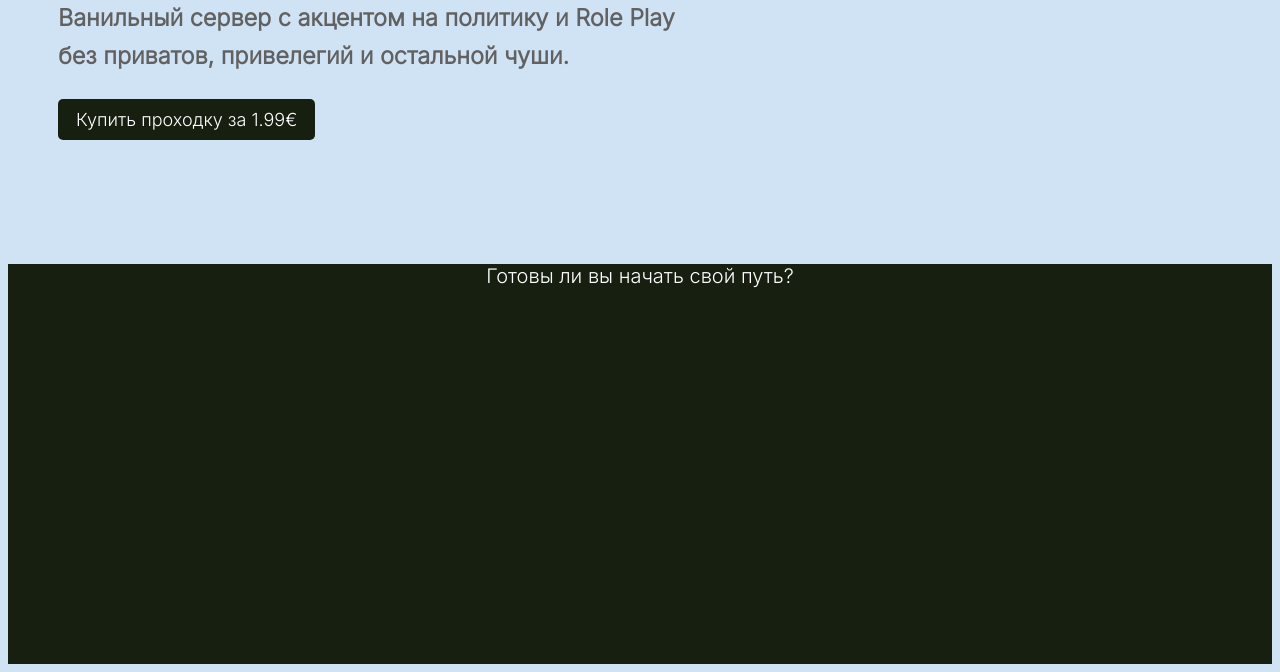
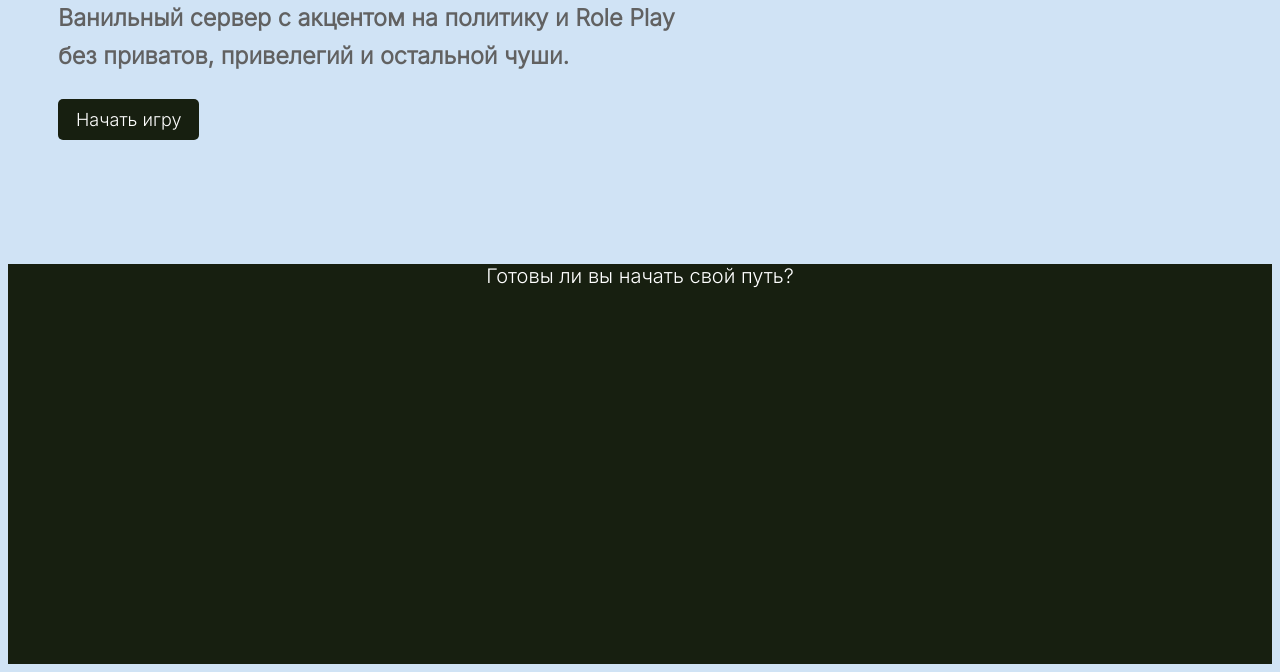
Before and after one commit to aweizy/v2, a plain HTML site: page index.html in a window 1280 px wide. Shown: the part 167-839 px from the top of the page. Drawn offline with Linux system fonts and the light colour scheme.

Commit message:
Update index.html

```diff
--- a/index.html
+++ b/index.html
@@ -25,7 +25,7 @@
         <h3 class="vanilla">Ванильный сервер с акцентом на политику и Role Play</h3>
         <h3 class="vanilla-an">без приватов, привелегий и остальной чуши.</h3>
       </div>
-     <button class="button">Купить проходку за 1.99€</button>
+     <button class="button">Начать игру</button>
      <br>
      <br>
      <div class="start">
```
